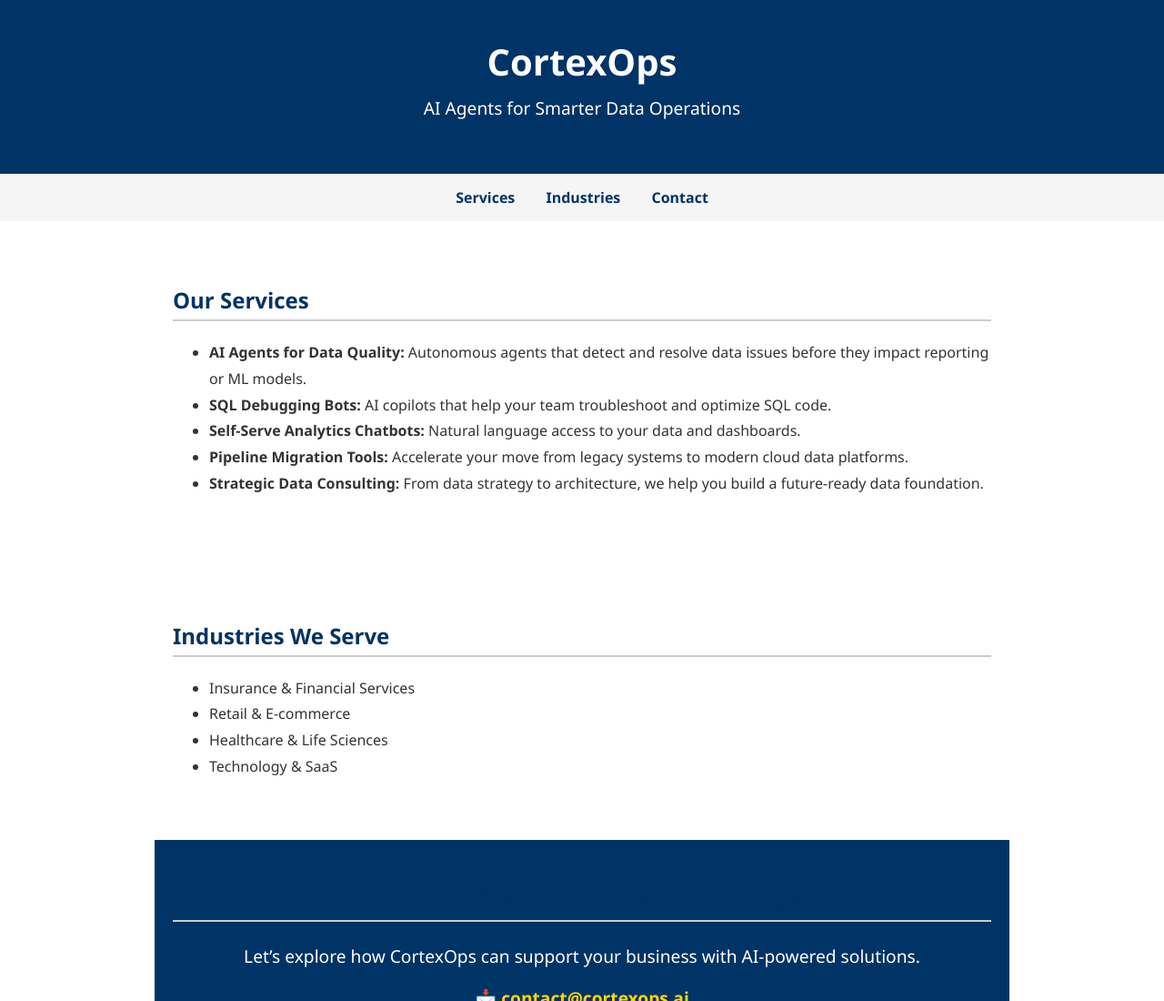
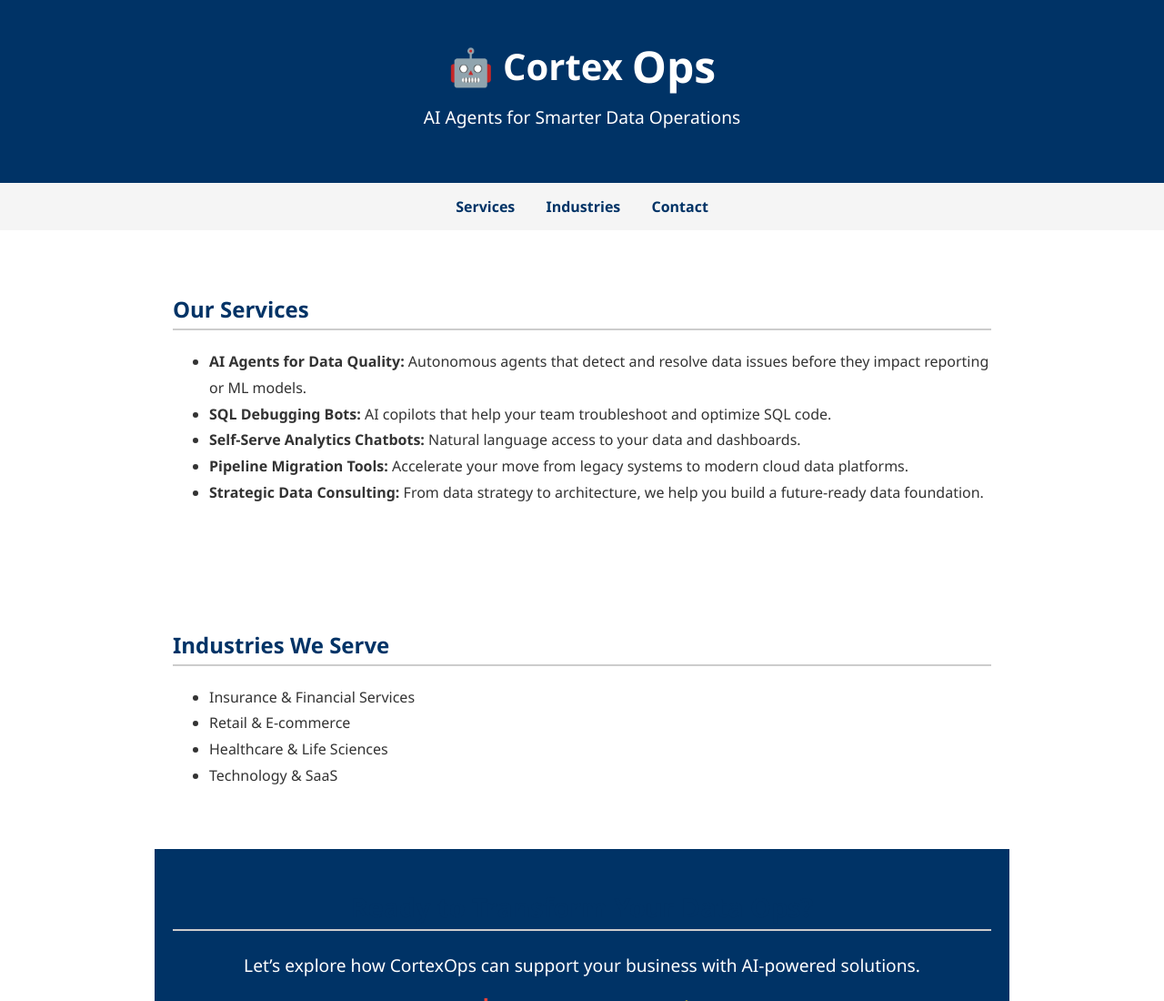
Before and after one commit to govindasamyappadurai/CortexOps, a plain HTML site: page index.html in a window 1280 px wide. Shown: the top 1100 px of the page at 91% size. Drawn offline with Linux system fonts and the light colour scheme.

Commit message:
Add files via upload

```diff
--- a/index.html
+++ b/index.html
@@ -1,4 +1,3 @@
-
 <!DOCTYPE html>
 <html lang="en">
 <head>
@@ -25,6 +24,17 @@
     }
     header p {
       margin-top: 10px;
+      font-size: 1.2em;
+    }
+    .logo {
+      font-size: 2.5em;
+      font-weight: bold;
+      display: flex;
+      justify-content: center;
+      align-items: center;
+      gap: 10px;
+    }
+    .logo span {
       font-size: 1.2em;
     }
     nav {
@@ -73,7 +83,9 @@
 </head>
 <body>
   <header>
-    <h1>CortexOps</h1>
+    <div class="logo">
+      🤖 Cortex<span>Ops</span>
+    </div>
     <p>AI Agents for Smarter Data Operations</p>
   </header>
 
```
